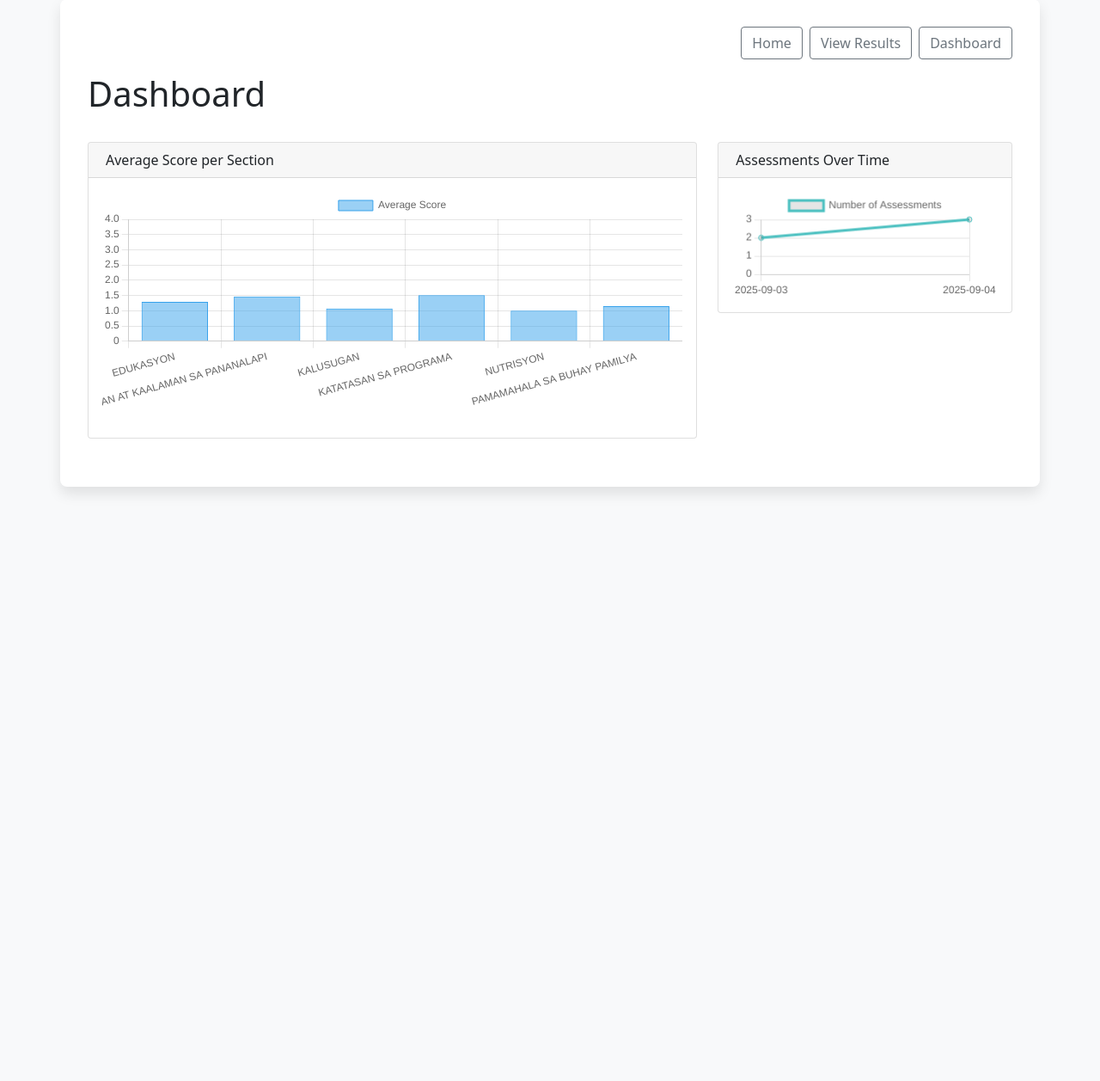
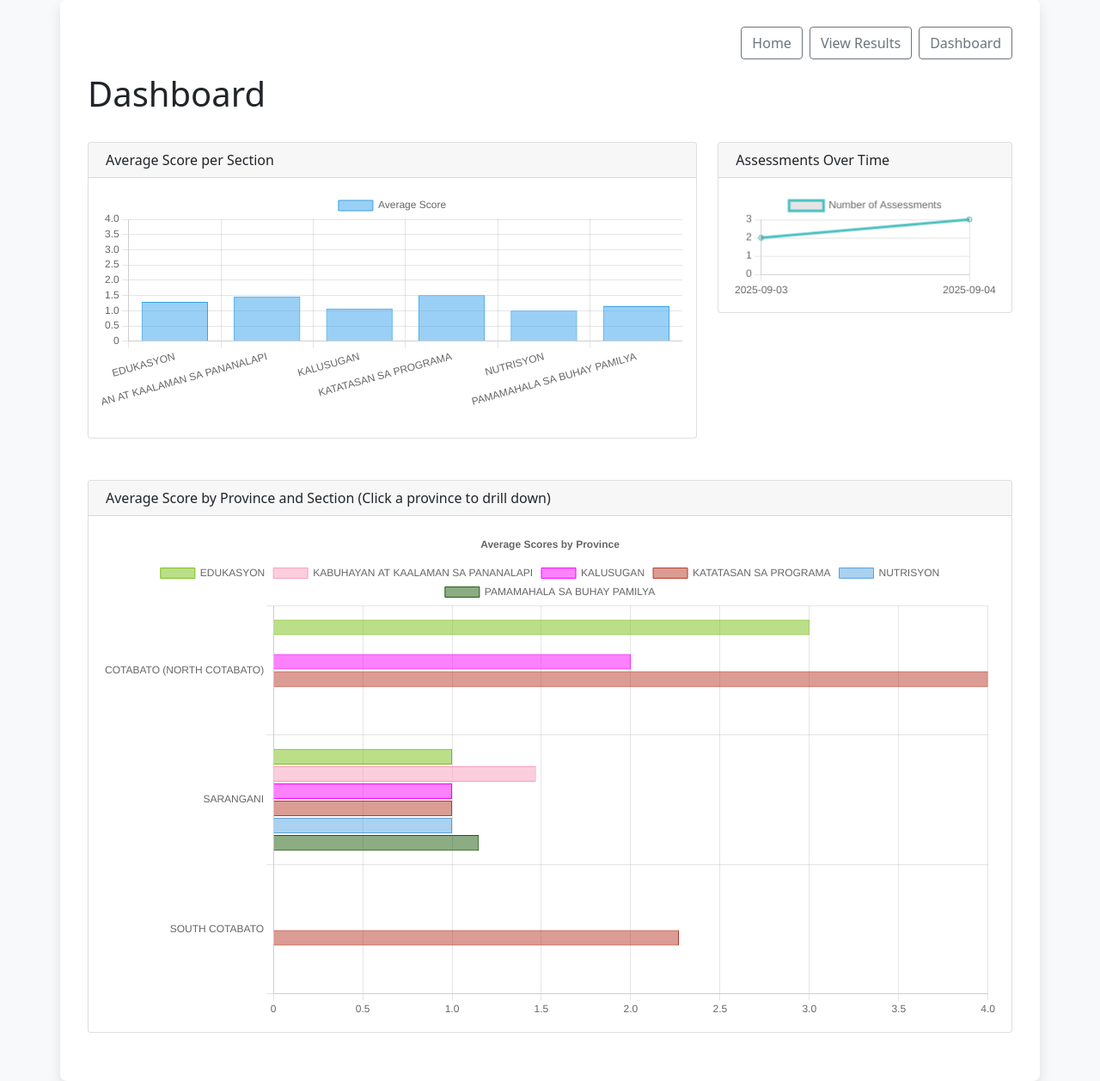
Before and after one commit to Alden0827/fds_talaan, a Flask app: page /dashboard in a window 1280 px wide. Shown: the part 33-1290 px from the top of the page at 86% size. Before the commit the page ends 607 px from the top, so only its background shows below. Run offline with Flask 3, Linux system fonts and the light colour scheme.

Commit message:
feat: Add province and municipality level dashboard charts
This commit introduces a new bar chart to the main dashboard that displays the average assessment scores grouped by province and section.

Key features include:
- A new horizontal grouped bar chart on the main dashboard showing average scores per province.
- Drill-down functionality: clicking on a province bar navigates to a new view showing average scores by municipality for that province.
- A new route `/dashboard/province/<province_name>` and a corresponding template to display the municipality-level data.
- Dynamic color generation for chart sections to improve visual distinction.

```diff
--- a/app.py
+++ b/app.py
@@ -171,12 +171,121 @@ def dashboard():
     assessments_over_time_labels = [row[0] for row in assessments_over_time_data]
     assessments_over_time_values = [row[1] for row in assessments_over_time_data]
 
+    # Chart 3: Average score by province and section
+    avg_scores_by_province_section = db.session.query(
+        Beneficiary.province,
+        Question.section,
+        func.avg(func.cast(Answer.value, db.Float))
+    ).join(Assessment, Beneficiary.id == Assessment.beneficiary_id)\
+     .join(Answer, Assessment.id == Answer.assessment_id)\
+     .join(Question, Answer.question_id == Question.id)\
+     .filter(Question.question_type == 'rating')\
+     .group_by(Beneficiary.province, Question.section)\
+     .order_by(Beneficiary.province, Question.section)\
+     .all()
+
+    provinces = sorted(list(set([row[0] for row in avg_scores_by_province_section if row[0] is not None])))
+    sections = sorted(list(set([row[1] for row in avg_scores_by_province_section if row[1] is not None])))
+
+    data_dict = {}
+    for province, section, avg_score in avg_scores_by_province_section:
+        if province and section:
+            if province not in data_dict:
+                data_dict[province] = {}
+            data_dict[province][section] = round(avg_score, 2) if avg_score is not None else 0
+
+    datasets = []
+    # Generate a color palette for the sections
+    # Using a simple hash function to generate a color for each section
+    colors = {}
+    for i, section in enumerate(sections):
+        # Create a unique color for each section based on its name
+        # This is a simple way to generate different colors, but for a large number of sections,
+        # you might want a more sophisticated color generation scheme.
+        hash_code = hash(section)
+        r = (hash_code & 0xFF0000) >> 16
+        g = (hash_code & 0x00FF00) >> 8
+        b = hash_code & 0x0000FF
+        colors[section] = f'rgba({r}, {g}, {b}, 0.5)'
+
+
+    for section in sections:
+        dataset = {
+            'label': section,
+            'data': [data_dict.get(province, {}).get(section, 0) for province in provinces],
+            'backgroundColor': colors.get(section, 'rgba(54, 162, 235, 0.5)'), # Default color
+            'borderColor': colors.get(section, 'rgba(54, 162, 235, 1)').replace('0.5', '1'), # Default border color
+            'borderWidth': 1
+        }
+        datasets.append(dataset)
+
+    province_chart_data = {
+        'labels': provinces,
+        'datasets': datasets
+    }
+
     return render_template(
         'dashboard.html',
         avg_scores_labels=avg_scores_labels,
         avg_scores_values=avg_scores_values,
         assessments_over_time_labels=assessments_over_time_labels,
-        assessments_over_time_values=assessments_over_time_values
+        assessments_over_time_values=assessments_over_time_values,
+        province_chart_data=json.dumps(province_chart_data)
+    )
+
+@app.route('/dashboard/province/<province_name>')
+def province_dashboard(province_name):
+    # Query for municipality-level data for the given province
+    avg_scores_by_municipality = db.session.query(
+        Beneficiary.municipality,
+        Question.section,
+        func.avg(func.cast(Answer.value, db.Float))
+    ).join(Assessment, Beneficiary.id == Assessment.beneficiary_id)\
+     .join(Answer, Assessment.id == Answer.assessment_id)\
+     .join(Question, Answer.question_id == Question.id)\
+     .filter(Beneficiary.province == province_name, Question.question_type == 'rating')\
+     .group_by(Beneficiary.municipality, Question.section)\
+     .order_by(Beneficiary.municipality, Question.section)\
+     .all()
+
+    municipalities = sorted(list(set([row[0] for row in avg_scores_by_municipality if row[0] is not None])))
+    sections = sorted(list(set([row[1] for row in avg_scores_by_municipality if row[1] is not None])))
+
+    data_dict = {}
+    for municipality, section, avg_score in avg_scores_by_municipality:
+        if municipality and section:
+            if municipality not in data_dict:
+                data_dict[municipality] = {}
+            data_dict[municipality][section] = round(avg_score, 2) if avg_score is not None else 0
+
+    datasets = []
+    colors = {}
+    for i, section in enumerate(sections):
+        hash_code = hash(section)
+        r = (hash_code & 0xFF0000) >> 16
+        g = (hash_code & 0x00FF00) >> 8
+        b = hash_code & 0x0000FF
+        colors[section] = f'rgba({r}, {g}, {b}, 0.5)'
+
+    for section in sections:
+        dataset = {
+            'label': section,
+            'data': [data_dict.get(municipality, {}).get(section, 0) for municipality in municipalities],
+            'backgroundColor': colors.get(section, 'rgba(54, 162, 235, 0.5)'),
+            'borderColor': colors.get(section, 'rgba(54, 162, 235, 1)').replace('0.5', '1'),
+            'borderWidth': 1
+        }
+        datasets.append(dataset)
+
+    municipality_chart_data = {
+        'labels': municipalities,
+        'datasets': datasets
+    }
+
+    return render_template(
+        'province_dashboard.html',
+        province_name=province_name,
+        municipality_chart_data=json.dumps(municipality_chart_data)
     )
 
 @app.route('/download_csv')
--- a/templates/dashboard.html
+++ b/templates/dashboard.html
@@ -35,6 +35,21 @@
                         data-values='{{ assessments_over_time_values|tojson }}'
                         width="100%"
                         height="40"></canvas>
+            </div>
+        </div>
+    </div>
+</div>
+
+<div class="row mt-4">
+    <div class="col-lg-12">
+        <div class="card mb-4">
+            <div class="card-header">
+                <i class="fas fa-chart-bar me-1"></i>
+                Average Score by Province and Section (Click a province to drill down)
+            </div>
+            <div class="card-body" style="height: 600px;">
+                <canvas id="provinceScoresChart"
+                        data-chart-data='{{ province_chart_data|safe }}'></canvas>
             </div>
         </div>
     </div>
@@ -97,6 +112,70 @@ document.addEventListener('DOMContentLoaded', function () {
             }
         }
     });
+
+    // --- Province Scores Chart (Horizontal Grouped Bar) ---
+    const provinceScoresCanvas = document.getElementById('provinceScoresChart');
+    if (provinceScoresCanvas) {
+        try {
+            const provinceChartData = JSON.parse(provinceScoresCanvas.dataset.chartData);
+            if (provinceChartData && provinceChartData.labels && provinceChartData.labels.length > 0) {
+                new Chart(provinceScoresCanvas.getContext('2d'), {
+                    type: 'bar',
+                    data: provinceChartData,
+                    options: {
+                        indexAxis: 'y',
+                        responsive: true,
+                        maintainAspectRatio: false,
+                        scales: {
+                            x: {
+                                beginAtZero: true,
+                                max: 4,
+                                stacked: false
+                            },
+                            y: {
+                                stacked: false,
+                                ticks: {
+                                    autoSkip: false
+                                }
+                            }
+                        },
+                        plugins: {
+                            legend: {
+                                position: 'top',
+                            },
+                            title: {
+                                display: true,
+                                text: 'Average Scores by Province'
+                            },
+                            tooltip: {
+                                mode: 'index',
+                                intersect: false
+                            }
+                        },
+                        onClick: function(event, elements) {
+                            if (elements.length > 0) {
+                                const chart = this;
+                                const elementIndex = elements[0].index;
+                                const province = chart.data.labels[elementIndex];
+                                window.location.href = '/dashboard/province/' + encodeURIComponent(province);
+                            }
+                        }
+                    }
+                });
+            } else {
+                const ctx = provinceScoresCanvas.getContext('2d');
+                ctx.font = "16px Arial";
+                ctx.textAlign = "center";
+                ctx.fillText("No data available to display for this chart.", provinceScoresCanvas.width / 2, 50);
+            }
+        } catch (e) {
+            console.error("Error parsing province chart data:", e);
+            const ctx = provinceScoresCanvas.getContext('2d');
+            ctx.font = "16px Arial";
+            ctx.textAlign = "center";
+            ctx.fillText("Error loading chart data.", provinceScoresCanvas.width / 2, 50);
+        }
+    }
 });
 </script>
 {% endblock %}
```
Also changed, not shown: templates/province_dashboard.html (added, +85 -0 lines), 1 other file.
